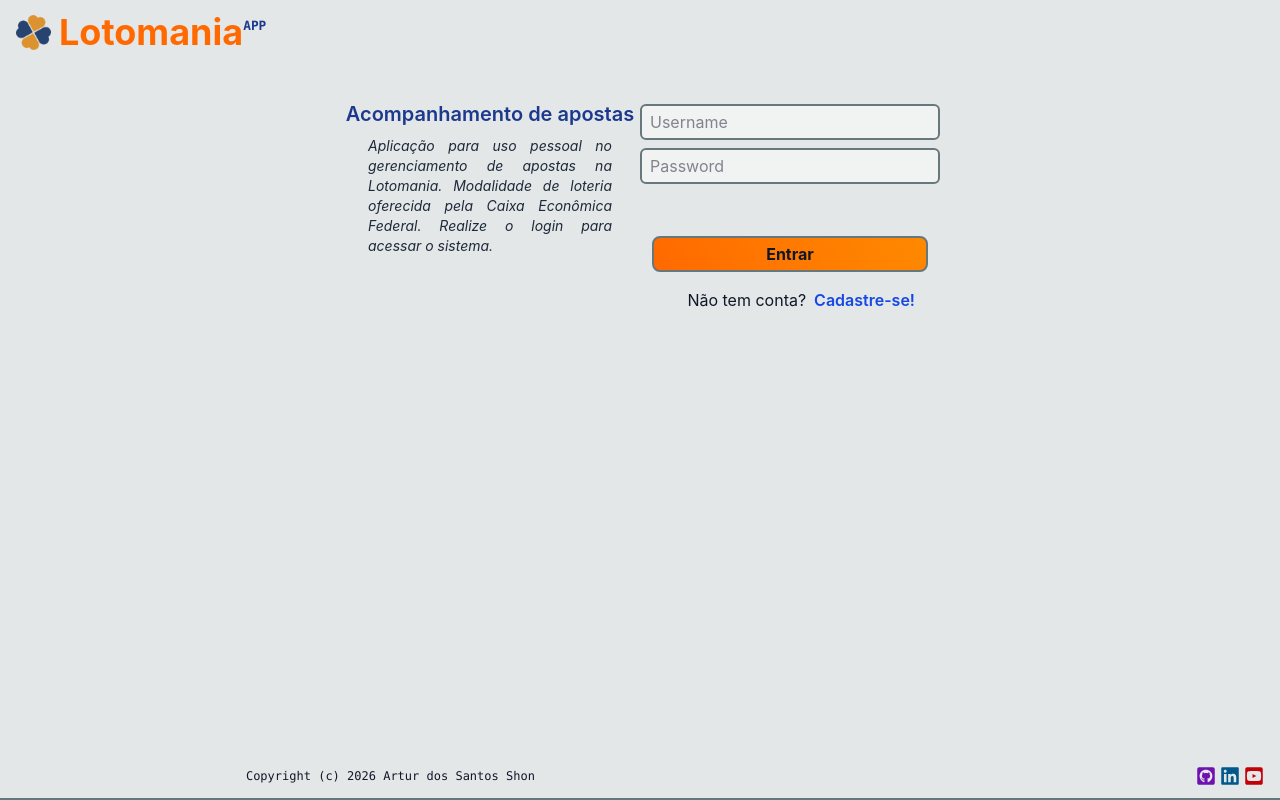
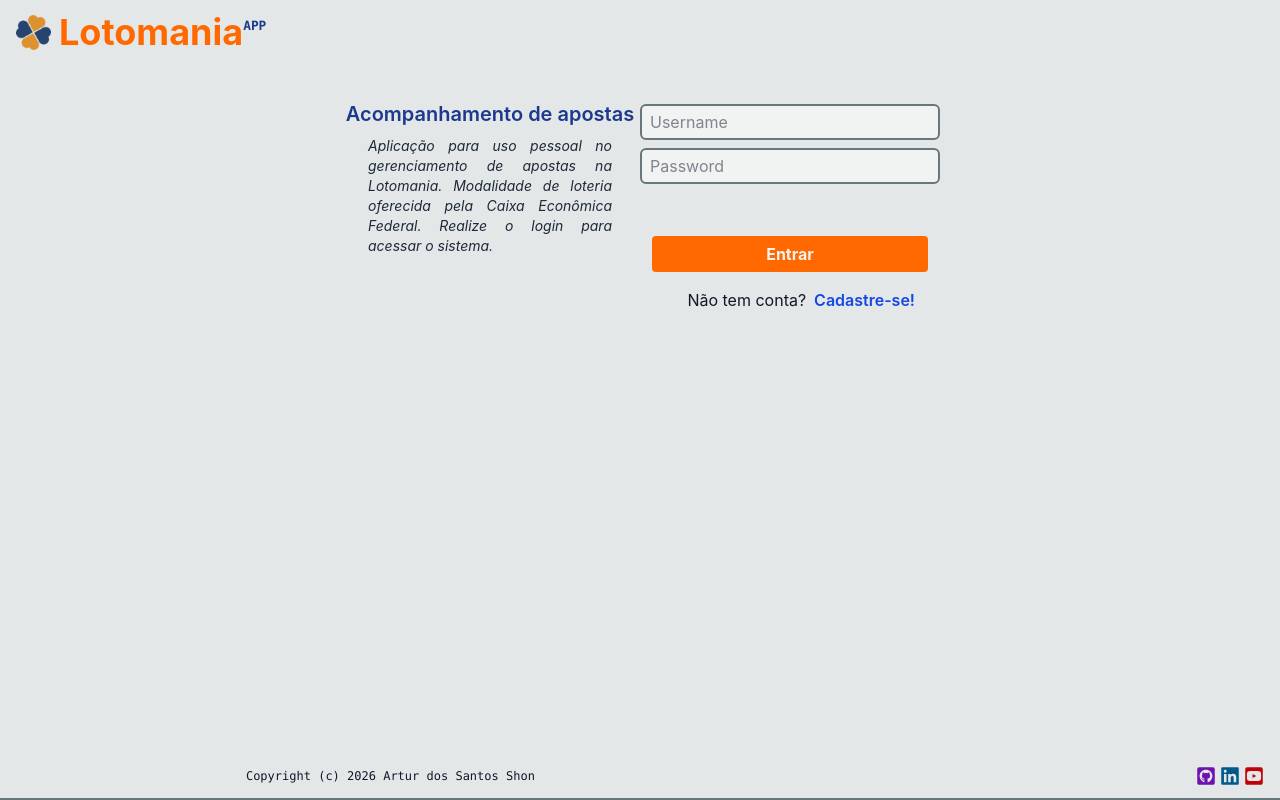
Before and after one commit to SkyArtur/Lotomania-0.0.1, a React (Vite) app in the folder lotomania-APP/: page /login in a window 1280 px wide. Built offline with nearby package versions, Linux system fonts and the light colour scheme; no server answers.

Commit message:
refactor: change button color and structure

```diff
--- a/lotomania-APP/src/components/Button.jsx
+++ b/lotomania-APP/src/components/Button.jsx
@@ -1,16 +1,14 @@
 export default function Button({type, classes, text, ...props}) {
-    let color = 'from-blue-500 to-blue-400'
 
     if (!type) type = 'button';
     if (!classes) classes = '';
     if (!text) text = 'Button';
     if (!props) props = {};
-    if (type === 'submit') color = 'from-orange-500 to-orange-400';
 
-    const classNames = `${classes} w-full rounded-lg font-bold py-1 border-2 border-mist-500 bg-linear-60 ` +
-        `${color} cursor-pointer select-none transition-all active:scale-[.97] hover:border-mist-600`
+    const classNames = 'w-full text-mist-100 rounded font-bold py-1 border-2 border-orange-500 bg-orange-500 ' +
+        'cursor-pointer select-none transition-all duration-300 active:scale-[.97] hover:border-orange-300 '
 
     return (
-        <button className={classNames} type={type} {...props}>{text}</button>
+        <button className={classNames + classes} type={type} {...props}>{text}</button>
     )
 }
```
